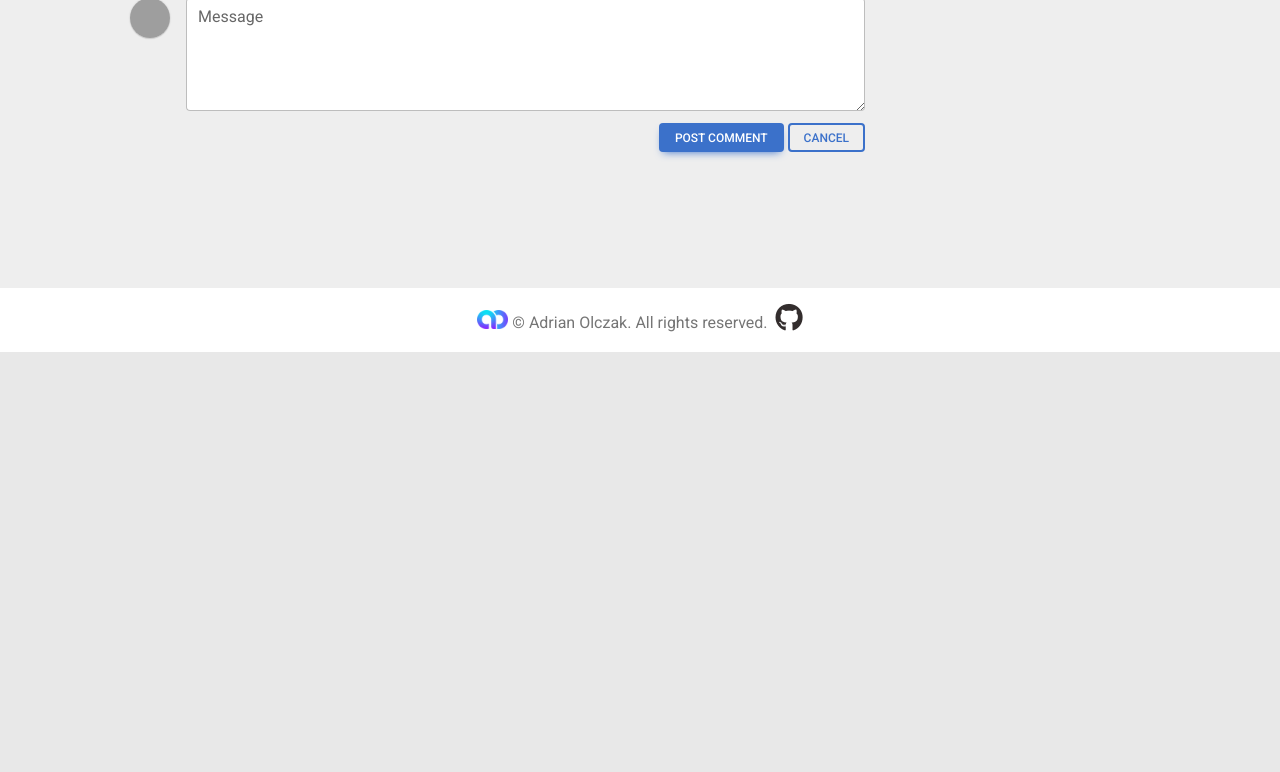
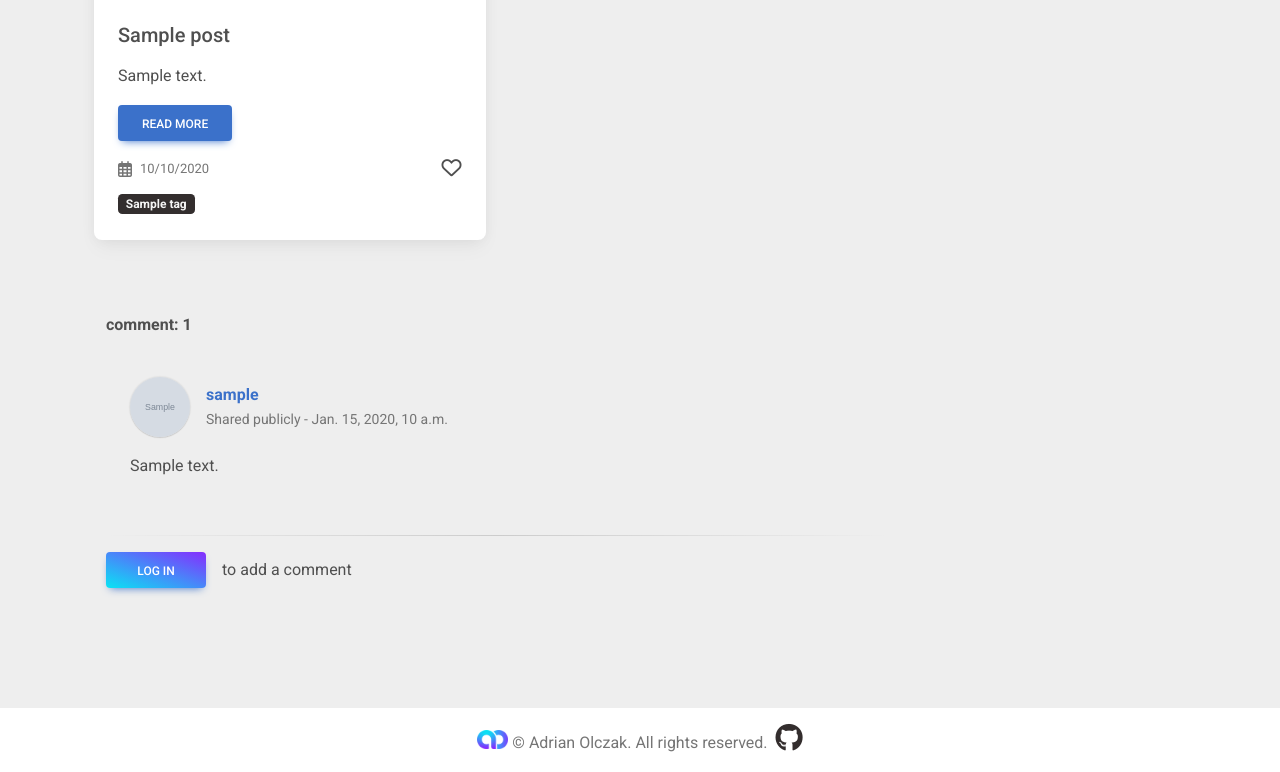
Before and after one commit to adrolc/adrianolczak, a Django app: template aoblog/templates/blog/pages/post_detail.html in a window 1280 px wide. Shown: the part 2216-2988 px from the top of the page. Before the commit the page ends 2568 px from the top, so only its background shows below. Run offline with Django 4.2, Linux system fonts and the light colour scheme; tables that the repository leaves empty hold one stand-in row (values such as "Sample post"); the template is opened without the code that fills it: values that come from a table or form of the project are taken from there, most other values are stand-ins (such as "Sample title", 1, 10 or a date in 2020); grey boxes marked "Sample" are stand-in pictures; grey boxes are pictures that could not be loaded.

Commit message:
blog: add comments and similar posts to post_detail template

```diff
--- a/aoblog/templates/blog/pages/post_detail.html
+++ b/aoblog/templates/blog/pages/post_detail.html
@@ -111,69 +111,107 @@
             <button type="button" class="btn btn-primary me-1" style="background-color: #0082ca;">
               <i class="fab fa-linkedin"></i>
             </button>
-            <button type="button" class="btn btn-primary me-1">
-              <i class="fas fa-comments me-2"></i>Add comment
-            </button>
           </section>
           <!--Section: Share buttons-->
+
+        <!--Section: List of similar posts-->
+      <section class="text-center">
+        <h4 class="mb-5"><strong>Similar posts</strong></h4>
+
+        <div class="row">
+          {% for post in similar_posts %}
+          <div class="col-lg-6 col-xxl-4 mb-4">
+            <div class="card">
+              <div class="bg-image hover-overlay ripple" data-mdb-ripple-color="light">
+                <img src="https://mdbootstrap.com/img/new/standard/nature/111.jpg" class="img-fluid" />
+                <a href="#!">
+                  <div class="mask" style="background-color: rgba(251, 251, 251, 0.15);"></div>
+                </a>
+              </div>
+              <div class="card-body text-start">
+                <h5 class="card-title">{{ post.title }}</h5>
+                <p class="card-text">{{ post.body|truncatechars:100|linebreaks }}</p>
+                <a href="{{ post.get_absolute_url }}" class="btn btn-primary">READ MORE</a>
+                <div class="d-flex justify-content-between align-items-center mt-3">
+                  <div class="d-flex gap-2 align-items-center">
+                    <i class="fa-regular fa-calendar-days text-muted"></i>
+                    <p class="text-muted m-0" style="font-size:13px">{{ post.publish|date:"d/m/Y" }}</p>
+                  </div>
+                  <div class="favorite">
+                    <i class="fa-regular fa-heart fs-5"></i>
+                  </div>
+                </div>
+                <div class="post-tags mt-2">
+                  {% for tag in post.tags.all %}
+                  <a href="{% url 'blog:post_list_by_tag' tag_slug=tag.slug %}" class="badge badge-dark">{{ tag.name }}</a>
+                  {% endfor %}
+                </div>
+              </div>
+            </div>
+          </div>
+          {% empty %}
+            <p>There are no similar posts yet.</p>
+          {% endfor %}
+      </section>
+      <!--Section: List of similar posts-->
 
           <!--Section: Comments-->
 
             <section>
               <div class="container my-5">
-              <p class=""><strong>Comments: 3</strong></p>
+              <p class=""><strong>{{ comments.count|pluralize:"comment,comments" }}: {{ comments.count }}</strong></p>
               <div class="card" style="background-color: transparent; box-shadow: none;">
+                {% for comment in comments %}
                 <div class="card-body">
                   <div class="d-flex flex-start align-items-center">
                     <img class="rounded-circle shadow-1-strong me-3"
-                      src="https://mdbcdn.b-cdn.net/img/Photos/Avatars/img%20(19).webp" alt="avatar" width="60"
+                    src="{{ comment.user.profile.photo.url }}" alt="avatar" width="60"
                     height="60" />
                     <div>
-                      <h6 class="fw-bold text-primary mb-1">Lily Coleman</h6>
-                      <p class="text-muted small mb-0">
-                        Shared publicly - Jan 2020
-                      </p>
+                      <h6 class="fw-bold text-primary mb-1">{{ comment.user }}</h6>
+                      <p class="text-muted small mb-0">Shared publicly - {{ comment.created }}</p>
                     </div>
                   </div>
+                  <p class="mt-3">{{ comment.body|linebreaks }}</p>
+                </div>
+                {% empty %}
+                <p>There are no comments yet.</p>
+                {% endfor %}
 
-                  <p class="mt-3 mb-4 pb-2">
-                    Lorem ipsum dolor sit amet, consectetur adipiscing elit, sed do eiusmod
-                    tempor incididunt ut labore et dolore magna aliqua. Ut enim ad minim veniam,
-                    quis nostrud exercitation ullamco laboris nisi ut aliquip consequat.
-                  </p>
-
-                  <div class="small d-flex justify-content-start">
-                    <a href="#!" class="d-flex align-items-center me-3">
-                      <i class="far fa-thumbs-up me-2"></i>
-                      <p class="mb-0">Like</p>
-                    </a>
-                    <a href="#!" class="d-flex align-items-center me-3">
-                      <i class="far fa-comment-dots me-2"></i>
-                      <p class="mb-0">Comment</p>
-                    </a>
-                    <a href="#!" class="d-flex align-items-center me-3">
-                      <i class="fas fa-share me-2"></i>
-                      <p class="mb-0">Share</p>
-                    </a>
+                <hr class="hr hr-blurry" />
+                {% if user.is_authenticated %}
+                {% if cannot_comment %}
+                <div class="alert alert-danger" role="alert">
+                  You comment too fast. Please slow down.
                 </div>
-                </div>
-                <hr class="hr hr-blurry" />
+                {% else %}
+                <form action="." method="POST">
+                  {% csrf_token %}
                   <div class="card-footer py-3 border-0" style="background-color: transparent;">
                     <div class="d-flex flex-start w-100">
                       <img class="rounded-circle shadow-1-strong me-3"
-                      src="https://mdbcdn.b-cdn.net/img/Photos/Avatars/img%20(19).webp" alt="avatar" width="40"
+                        src="{{ user.profile.photo.url }}" alt="avatar" width="40"
                         height="40" />
+                        {% for field in comment_form %}
                         <div class="form-outline w-100">
-                      <textarea class="form-control" id="textAreaExample" rows="4"
-                        style="background: #fff;"></textarea>
-                      <label class="form-label" for="textAreaExample">Message</label>
+                          {{ field }}
+
+                          <label class="form-label" for="{{ field.id_for_label }}">Message</label>
                         </div>
+                        {% endfor %}
                     </div>
                     <div class="float-end mt-2 pt-1">
-                    <button type="button" class="btn btn-primary btn-sm">Post comment</button>
+                      <button type="submit" class="btn btn-primary btn-sm">Post comment</button>
                       <button type="button" class="btn btn-outline-primary btn-sm">Cancel</button>
                     </div>
                   </div>
+                </form>
+                {% endif %}
+                {% else %}
+                <div class="d-flex align-items-center">
+                  <a href="{% url 'account:login' %}?next={{ request.path }}" class="btn btn-primary me-3 ao-gradient-1" style="width: 100px;">Log in</a> to add a comment
+                </div>
+                {% endif %}
               </div>
             </div>
           </section>
```
Lines whose indentation alone changed are shown as unchanged.
